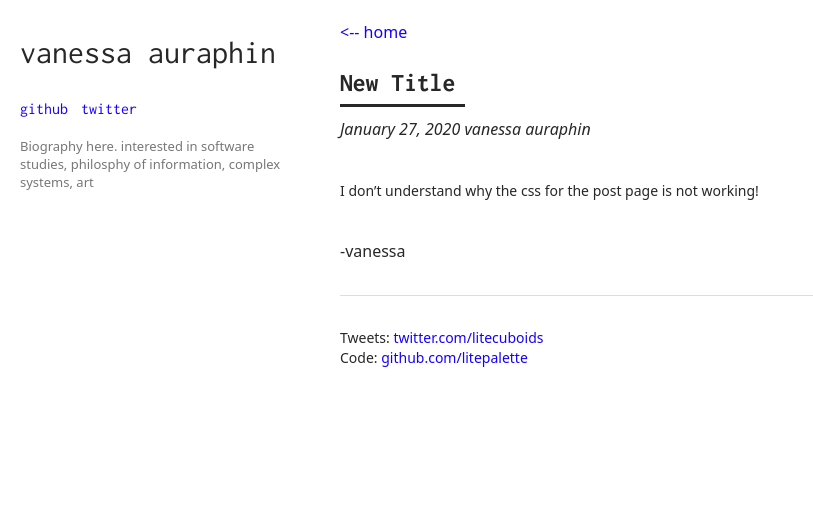
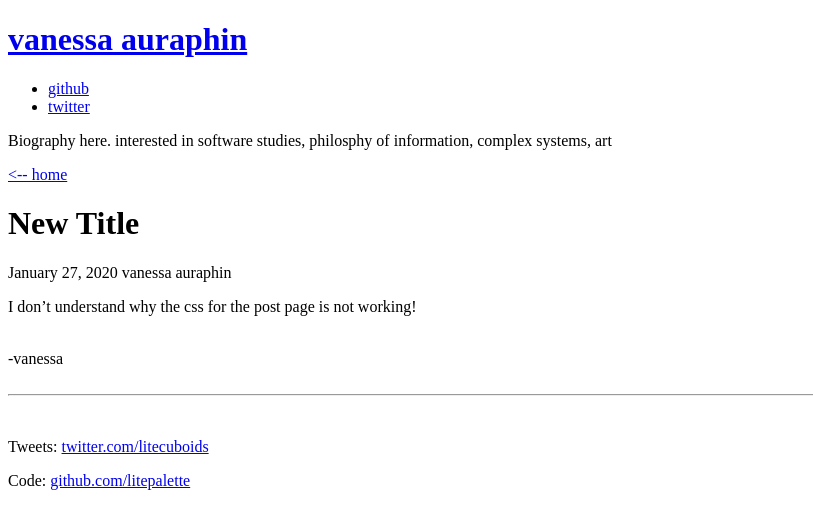
Before and after one commit to litepalette/litepalette.github.io, a Jekyll site: the page built from _posts/2020-01-27-new-title.md, in a window 1280 px wide. Shown: the top 529 px of the page, without its empty margins (0-813 px from the left). Built offline with Jekyll 4.4.1, drawn with Linux system fonts in a browser that asks for light colours.

Commit message:
Update post.html

```diff
--- a/_layouts/post.html
+++ b/_layouts/post.html
@@ -1,8 +1,6 @@
 ---
 layout: default
 ---
-<head> <link rel="stylesheet" type="text/css" href="/assets/css/main.css"> </head>
-
 
 <div class="blog">
 	<div class="post__back">
```
